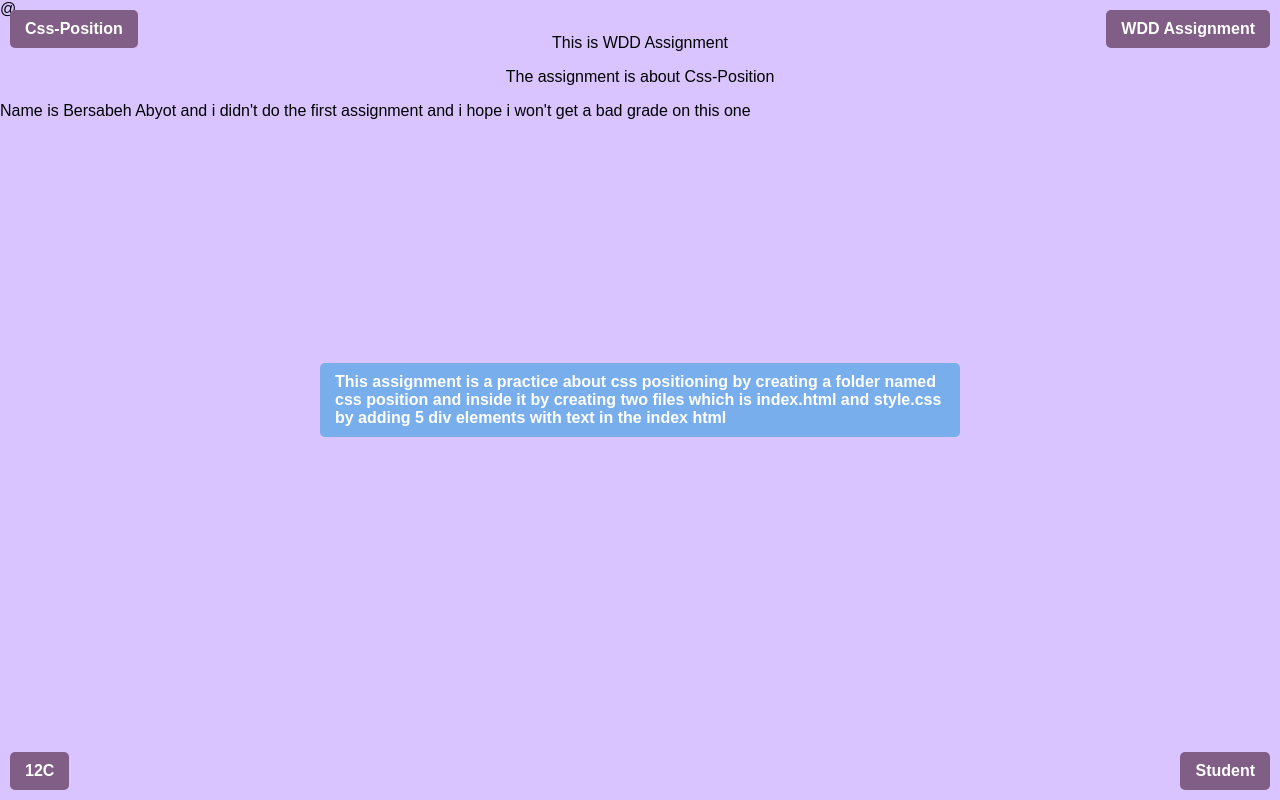
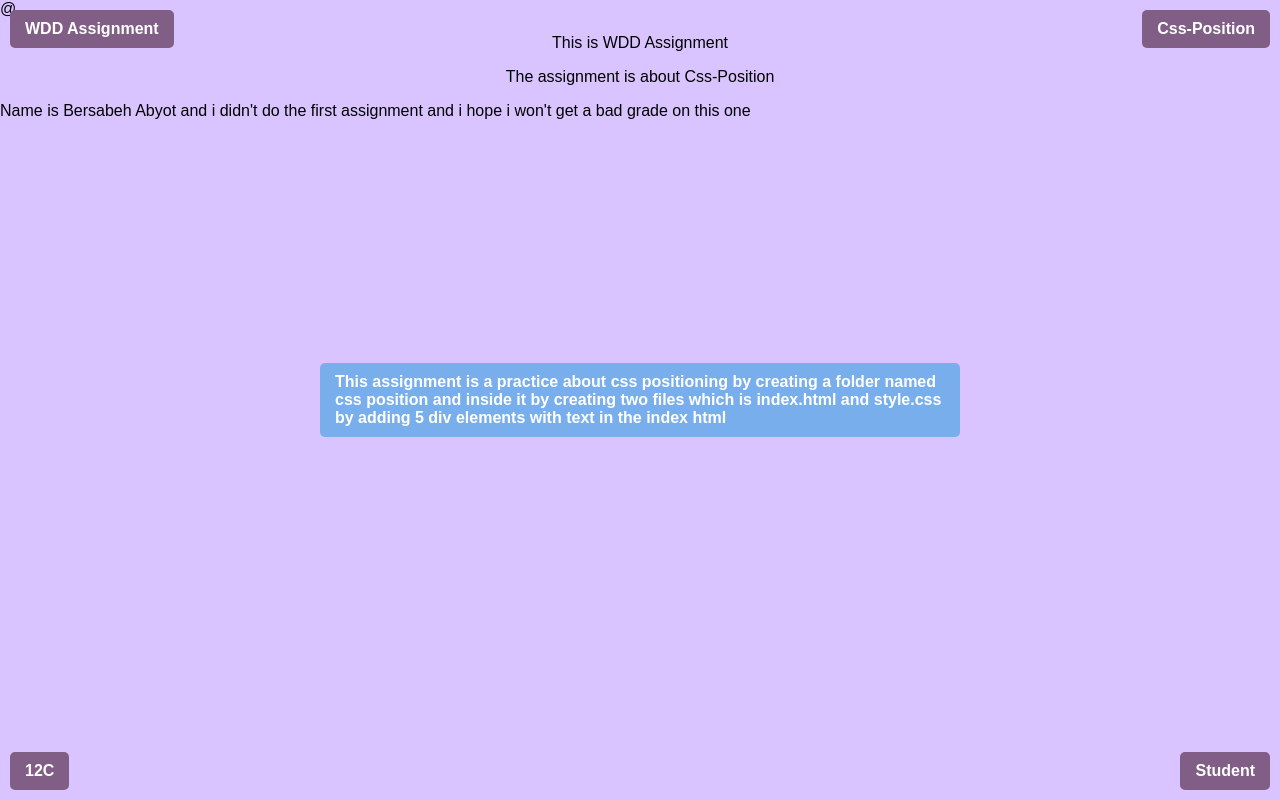
Before and after one commit to Bersii9/cssposition, a plain HTML site: page Index.html in a window 1280 px wide. Drawn offline with Linux system fonts and the light colour scheme.

Commit message:
my changes

```diff
--- a/Index.html
+++ b/Index.html
@@ -9,8 +9,8 @@
     <body>
         <p align="center">This is WDD Assignment </p>
         <p align="center">The assignment is about Css-Position</p>
-        <div class="top-left">Css-Position</div>
-        <div class="top-right">WDD Assignment</div>
+        <div class="top-left">WDD Assignment</div>
+        <div class="top-right">Css-Position</div>
         <div class="bottom-left">12C </div>
         <div class="bottom-right">Student</div>
         <div class="center">This assignment is a practice about css positioning by creating a folder named css position and inside it by creating two files which is index.html and style.css by adding 5 div elements with text in the index html</div>
```
